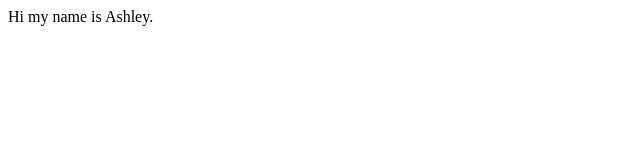
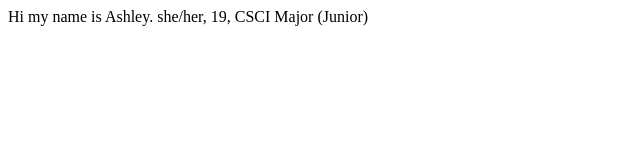
Before and after one commit to justphosphy/ashleycsci3720.github.io, a plain HTML site: page index.html in a window 1280 px wide. Shown: the whole page, without its empty margins (0-640 px from the left). Drawn offline with Linux system fonts and the light colour scheme.

Commit message:
Update index.html

```diff
--- a/index.html
+++ b/index.html
@@ -1,5 +1,6 @@
 <html>
 <body>
 Hi my name is Ashley.
+she/her, 19, CSCI Major (Junior)
 </body>
 </html>
```
